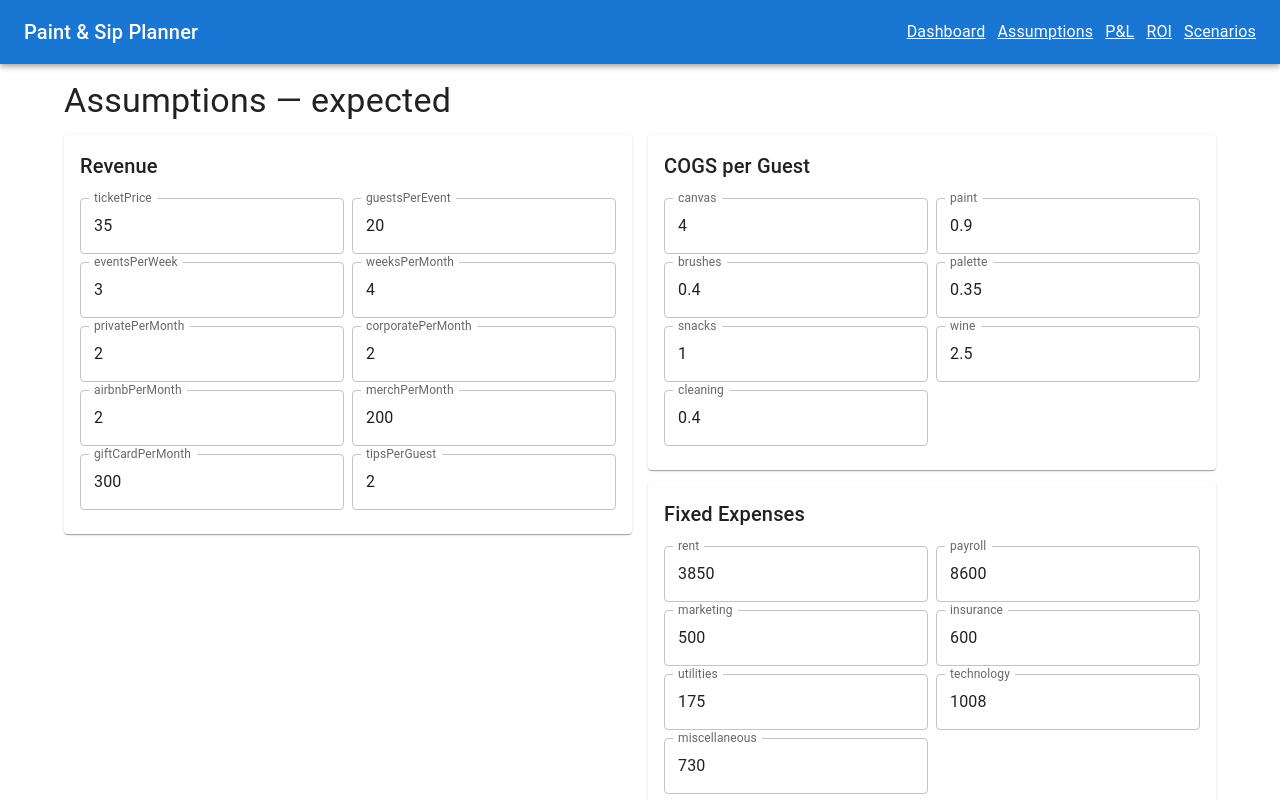
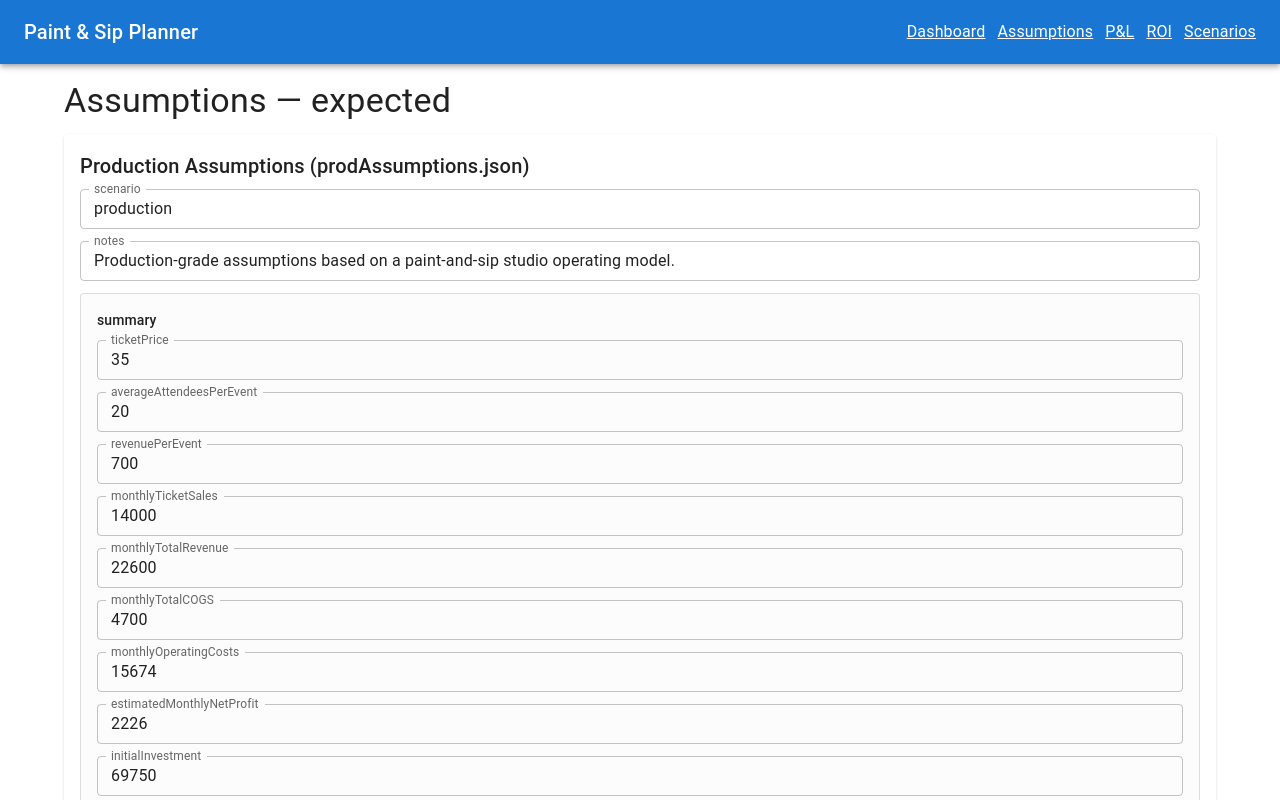
Before and after one commit to vpremk/PaintSip, a React (Vite) app: page /assumptions in a window 1280 px wide. Shown: the top 800 px of the page. Built offline with nearby package versions, Linux system fonts and the light colour scheme.

Commit message:
updating Assumptions page to more details

```diff
--- a/src/pages/Assumptions.tsx
+++ b/src/pages/Assumptions.tsx
@@ -2,6 +2,43 @@ import React from 'react'
 import { useForm, Controller } from 'react-hook-form'
 import { Box, Button, Grid, TextField, Typography, Card, CardContent } from '@mui/material'
 import { useStore } from '../store/useStore'
+import prodAssumptionsJson from '../data/prodAssumptions.json'
+
+const renderProductionValues = (obj: Record<string, any>, title?: string, depth = 0): React.ReactNode => {
+  const entries = Object.entries(obj)
+
+  return (
+    <Box sx={{ display: 'grid', gap: 1.5, mt: depth === 0 ? 0 : 1 }}>
+      {entries.map(([key, value]) => {
+        if (typeof value === 'number' || typeof value === 'string') {
+          return (
+            <TextField
+              key={`${title ?? 'group'}-${key}`}
+              label={key}
+              value={value}
+              size="small"
+              InputProps={{ readOnly: true }}
+              fullWidth
+            />
+          )
+        }
+
+        if (value && typeof value === 'object') {
+          return (
+            <Card key={`${title ?? 'group'}-${key}`} variant="outlined" sx={{ p: 1, backgroundColor: depth === 0 ? 'rgba(0,0,0,0.01)' : 'transparent' }}>
+              <CardContent sx={{ p: 1, '&:last-child': { pb: 1 } }}>
+                <Typography variant="subtitle2" sx={{ mb: 1 }}>{key}</Typography>
+                {renderProductionValues(value as Record<string, any>, key, depth + 1)}
+              </CardContent>
+            </Card>
+          )
+        }
+
+        return null
+      })}
+    </Box>
+  )
+}
 
 export default function Assumptions(){
   const active = useStore(s => s.active)
@@ -19,6 +56,14 @@ export default function Assumptions(){
   return (
     <div>
       <Typography variant="h4" gutterBottom>Assumptions — {active}</Typography>
+
+      <Card sx={{ mb: 3 }}>
+        <CardContent>
+          <Typography variant="h6" gutterBottom>Production Assumptions (prodAssumptions.json)</Typography>
+          {renderProductionValues(prodAssumptionsJson as Record<string, any>)}
+        </CardContent>
+      </Card>
+
       <form onBlur={handleSubmit(onSubmit)}>
         <Grid container spacing={2}>
           <Grid item xs={12} md={6}>
```
